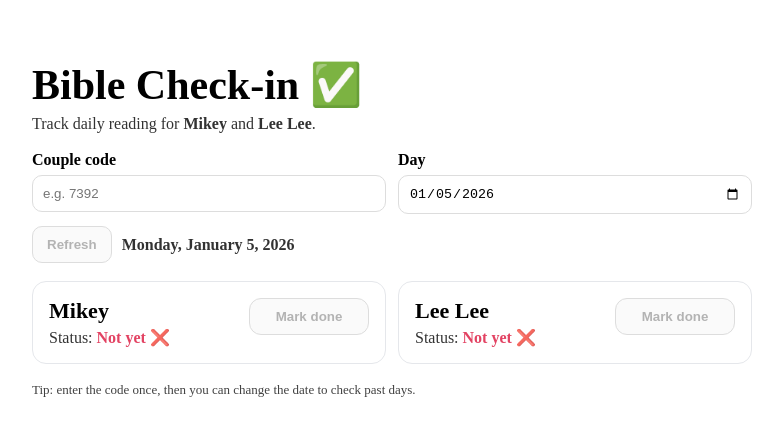
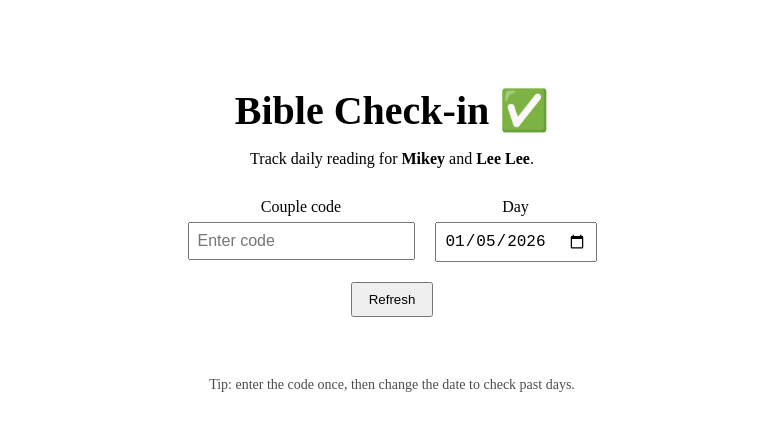
Before and after one commit to Mikeberg24/bible-checkin-pwa, a Next.js app: page / in a window 1280 px wide. Shown: the top 436 px of the page, without its empty margins (248-1031 px from the left). Built offline with nearby package versions, Linux system fonts and the light colour scheme.

Commit message:
Force node runtime for Vercel

```diff
--- a/app/page.tsx
+++ b/app/page.tsx
@@ -1,278 +1,188 @@
+export const runtime = "nodejs";
+
 "use client";
 
-import { useEffect, useMemo, useState } from "react";
+import { useEffect, useState } from "react";
 
-type TodayResponse = {
-  day?: string;
-  mike_done?: boolean | null;
-  gf_done?: boolean | null;
-  updated_at?: string | null;
-  error?: string;
+type Status = {
+  mikey: boolean;
+  lee: boolean;
 };
 
-function formatDay(d: Date) {
-  // YYYY-MM-DD in local time
-  const yyyy = d.getFullYear();
-  const mm = String(d.getMonth() + 1).padStart(2, "0");
-  const dd = String(d.getDate()).padStart(2, "0");
-  return `${yyyy}-${mm}-${dd}`;
+export default function Page() {
+  const [code, setCode] = useState("");
+  const [date, setDate] = useState(() => {
+    const d = new Date();
+    return d.toISOString().slice(0, 10);
+  });
+  const [status, setStatus] = useState<Status | null>(null);
+  const [loading, setLoading] = useState(false);
+
+  async function loadStatus() {
+    if (!code) return;
+    setLoading(true);
+    const res = await fetch(
+      `/api/today?day=${date}&code=${code}`,
+      { cache: "no-store" }
+    );
+    const data = await res.json();
+    setStatus(data);
+    setLoading(false);
   }
 
-export default function HomePage() {
-  const [code, setCode] = useState("");
-  const [day, setDay] = useState(() => formatDay(new Date()));
-  const [data, setData] = useState<TodayResponse | null>(null);
-  const [loading, setLoading] = useState(false);
-  const [busyWho, setBusyWho] = useState<null | "mike" | "gf">(null);
-  const [msg, setMsg] = useState<string>("");
-
-  const niceDay = useMemo(() => {
-    try {
-      const [y, m, d] = day.split("-").map(Number);
-      const dt = new Date(y, (m ?? 1) - 1, d ?? 1);
-      return dt.toLocaleDateString(undefined, {
-        weekday: "long",
-        year: "numeric",
-        month: "long",
-        day: "numeric",
-      });
-    } catch {
-      return day;
-    }
-  }, [day]);
-
-  async function fetchToday() {
-    setMsg("");
-    if (!code) {
-      setMsg("Enter the couple code first.");
-      return;
-    }
-    setLoading(true);
-    try {
-      const res = await fetch(`/api/today?day=${encodeURIComponent(day)}&code=${encodeURIComponent(code)}`, {
-        method: "GET",
-        cache: "no-store",
-      });
-      const json = (await res.json()) as TodayResponse;
-      setData(json);
-
-      if (!res.ok) setMsg(json.error ?? "Something went wrong.");
-    } catch (e: any) {
-      setMsg(e?.message ?? "Failed to load.");
-    } finally {
-      setLoading(false);
-    }
-  }
-
-  async function toggle(who: "mike" | "gf") {
-    setMsg("");
-    if (!code) {
-      setMsg("Enter the couple code first.");
-      return;
-    }
-    setBusyWho(who);
-
-    // figure the next value locally so the UI feels instant
-    const current =
-      who === "mike" ? Boolean(data?.mike_done) : Boolean(data?.gf_done);
-    const nextValue = !current;
-
-    try {
-      const res = await fetch("/api/toggle", {
+  async function markDone(person: "mikey" | "lee") {
+    if (!code) return;
+    await fetch("/api/toggle", {
       method: "POST",
       headers: { "Content-Type": "application/json" },
       body: JSON.stringify({
+        day: date,
         code,
-          day,
-          who,
-          value: nextValue,
+        person,
       }),
     });
-
-      const json = await res.json().catch(() => ({}));
-
-      if (!res.ok) {
-        setMsg(json?.error ?? "Toggle failed.");
-        return;
+    loadStatus();
   }
 
-      // refresh from server to be safe
-      await fetchToday();
-    } catch (e: any) {
-      setMsg(e?.message ?? "Toggle failed.");
-    } finally {
-      setBusyWho(null);
-    }
-  }
-
-  // auto-refresh when day changes (if code exists)
   useEffect(() => {
-    if (code) fetchToday();
+    if (code) loadStatus();
     // eslint-disable-next-line react-hooks/exhaustive-deps
-  }, [day]);
-
-  const mikeyDone = Boolean(data?.mike_done);
-  const leeLeeDone = Boolean(data?.gf_done);
+  }, [date]);
 
   return (
-    <main style={{ padding: 24, maxWidth: 720, margin: "0 auto" }}>
-      <h1 style={{ fontSize: 42, marginBottom: 6 }}>Bible Check-in ✅</h1>
-      <p style={{ marginTop: 0, opacity: 0.8 }}>
+    <main style={styles.main}>
+      <h1 style={styles.title}>
+        Bible Check-in <span>✅</span>
+      </h1>
+
+      <p style={styles.subtitle}>
         Track daily reading for <b>Mikey</b> and <b>Lee Lee</b>.
       </p>
 
-      <div
-        style={{
-          display: "grid",
-          gridTemplateColumns: "1fr 1fr",
-          gap: 12,
-          marginTop: 18,
-        }}
-      >
-        <div style={{ display: "flex", flexDirection: "column", gap: 6 }}>
-          <label style={{ fontWeight: 600 }}>Couple code</label>
+      <div style={styles.controls}>
+        <div>
+          <label>Couple code</label>
           <input
+            style={styles.input}
             value={code}
             onChange={(e) => setCode(e.target.value)}
-            placeholder="e.g. 7392"
-            inputMode="numeric"
-            style={{
-              padding: 10,
-              borderRadius: 10,
-              border: "1px solid #ddd",
-            }}
+            placeholder="Enter code"
           />
         </div>
 
-        <div style={{ display: "flex", flexDirection: "column", gap: 6 }}>
-          <label style={{ fontWeight: 600 }}>Day</label>
+        <div>
+          <label>Day</label>
           <input
+            style={styles.input}
             type="date"
-            value={day}
-            onChange={(e) => setDay(e.target.value)}
-            style={{
-              padding: 10,
-              borderRadius: 10,
-              border: "1px solid #ddd",
-            }}
+            value={date}
+            onChange={(e) => setDate(e.target.value)}
           />
         </div>
       </div>
 
-      <div style={{ marginTop: 12, display: "flex", gap: 10, alignItems: "center" }}>
-        <button
-          onClick={fetchToday}
-          disabled={loading || !code}
-          style={{
-            padding: "10px 14px",
-            borderRadius: 10,
-            border: "1px solid #ddd",
-            cursor: loading ? "not-allowed" : "pointer",
-            fontWeight: 600,
-          }}
-        >
-          {loading ? "Loading..." : "Refresh"}
+      <button onClick={loadStatus} style={styles.refresh}>
+        Refresh
       </button>
 
-        <div style={{ opacity: 0.8 }}>
-          <b>{niceDay}</b>
-          {data?.updated_at ? (
-            <span style={{ marginLeft: 8 }}>
-              (updated {new Date(data.updated_at).toLocaleTimeString()})
-            </span>
-          ) : null}
-        </div>
-      </div>
+      {loading && <p>Loading…</p>}
 
-      <div
-        style={{
-          marginTop: 18,
-          display: "grid",
-          gridTemplateColumns: "1fr 1fr",
-          gap: 12,
-        }}
-      >
-        <StatusCard
+      {status && (
+        <div style={styles.cards}>
+          <PersonCard
             name="Mikey"
-          done={mikeyDone}
-          onToggle={() => toggle("mike")}
-          disabled={busyWho !== null || !code}
-          busy={busyWho === "mike"}
+            done={status.mikey}
+            onClick={() => markDone("mikey")}
           />
-
-        <StatusCard
+          <PersonCard
             name="Lee Lee"
-          done={leeLeeDone}
-          onToggle={() => toggle("gf")}
-          disabled={busyWho !== null || !code}
-          busy={busyWho === "gf"}
+            done={status.lee}
+            onClick={() => markDone("lee")}
           />
         </div>
+      )}
 
-      {msg ? (
-        <div
-          style={{
-            marginTop: 14,
-            padding: 12,
-            borderRadius: 10,
-            background: "#fff7ed",
-            border: "1px solid #fed7aa",
-          }}
-        >
-          {msg}
-        </div>
-      ) : null}
-
-      <div style={{ marginTop: 18, fontSize: 13, opacity: 0.75 }}>
-        Tip: enter the code once, then you can change the date to check past days.
-      </div>
+      <p style={styles.tip}>
+        Tip: enter the code once, then change the date to check past days.
+      </p>
     </main>
   );
 }
 
-function StatusCard(props: {
+function PersonCard({
+  name,
+  done,
+  onClick,
+}: {
   name: string;
   done: boolean;
-  onToggle: () => void;
-  disabled?: boolean;
-  busy?: boolean;
+  onClick: () => void;
 }) {
-  const { name, done, onToggle, disabled, busy } = props;
   return (
-    <div
-      style={{
-        border: "1px solid #e5e7eb",
-        borderRadius: 14,
-        padding: 16,
-      }}
-    >
-      <div style={{ display: "flex", justifyContent: "space-between", gap: 10 }}>
-        <div>
-          <div style={{ fontSize: 22, fontWeight: 800 }}>{name}</div>
-          <div style={{ opacity: 0.8, marginTop: 4 }}>
+    <div style={styles.card}>
+      <h2>{name}</h2>
+      <p>
         Status:{" "}
         <b style={{ color: done ? "green" : "crimson" }}>
           {done ? "Done ✅" : "Not yet ❌"}
         </b>
-          </div>
-        </div>
-
-        <button
-          onClick={onToggle}
-          disabled={disabled}
-          style={{
-            alignSelf: "start",
-            padding: "10px 12px",
-            borderRadius: 12,
-            border: "1px solid #ddd",
-            cursor: disabled ? "not-allowed" : "pointer",
-            fontWeight: 700,
-            minWidth: 120,
-          }}
-        >
-          {busy ? "Saving..." : done ? "Mark not done" : "Mark done"}
+      </p>
+      <button onClick={onClick} style={styles.button}>
+        Mark done
       </button>
-      </div>
     </div>
   );
 }
+
+const styles: Record<string, React.CSSProperties> = {
+  main: {
+    maxWidth: 700,
+    margin: "40px auto",
+    padding: 20,
+    fontFamily: "serif",
+    textAlign: "center",
+  },
+  title: {
+    fontSize: 40,
+    marginBottom: 10,
+  },
+  subtitle: {
+    marginBottom: 30,
+  },
+  controls: {
+    display: "flex",
+    gap: 20,
+    justifyContent: "center",
+    marginBottom: 20,
+  },
+  input: {
+    display: "block",
+    padding: 8,
+    marginTop: 6,
+    fontSize: 16,
+  },
+  refresh: {
+    padding: "8px 16px",
+    marginBottom: 30,
+  },
+  cards: {
+    display: "flex",
+    gap: 20,
+    justifyContent: "center",
+  },
+  card: {
+    border: "1px solid #ddd",
+    borderRadius: 10,
+    padding: 20,
+    width: 250,
+  },
+  button: {
+    marginTop: 10,
+    padding: "6px 12px",
+  },
+  tip: {
+    marginTop: 30,
+    fontSize: 14,
+    opacity: 0.7,
+  },
+};
```
Lines whose indentation alone changed are shown as unchanged.
